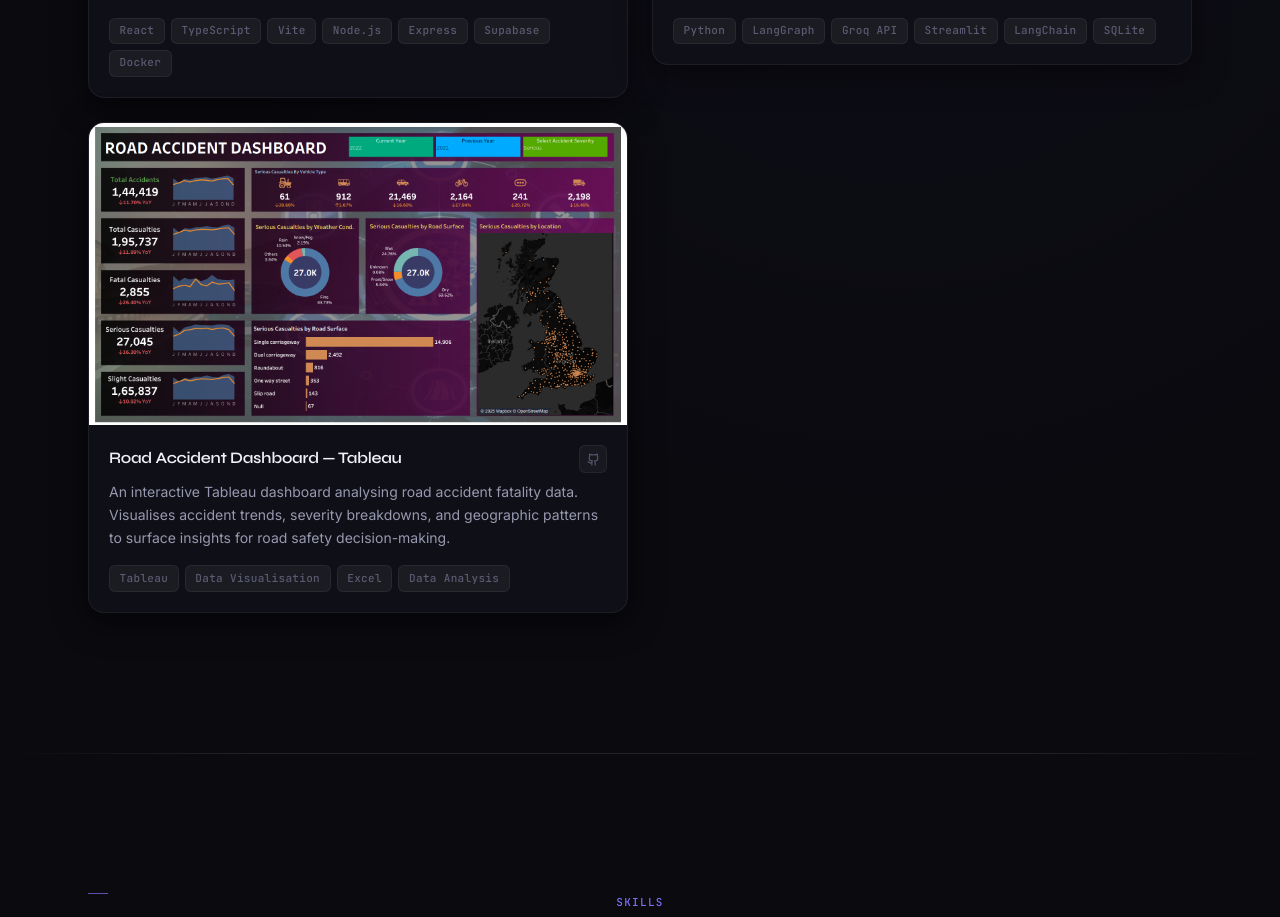
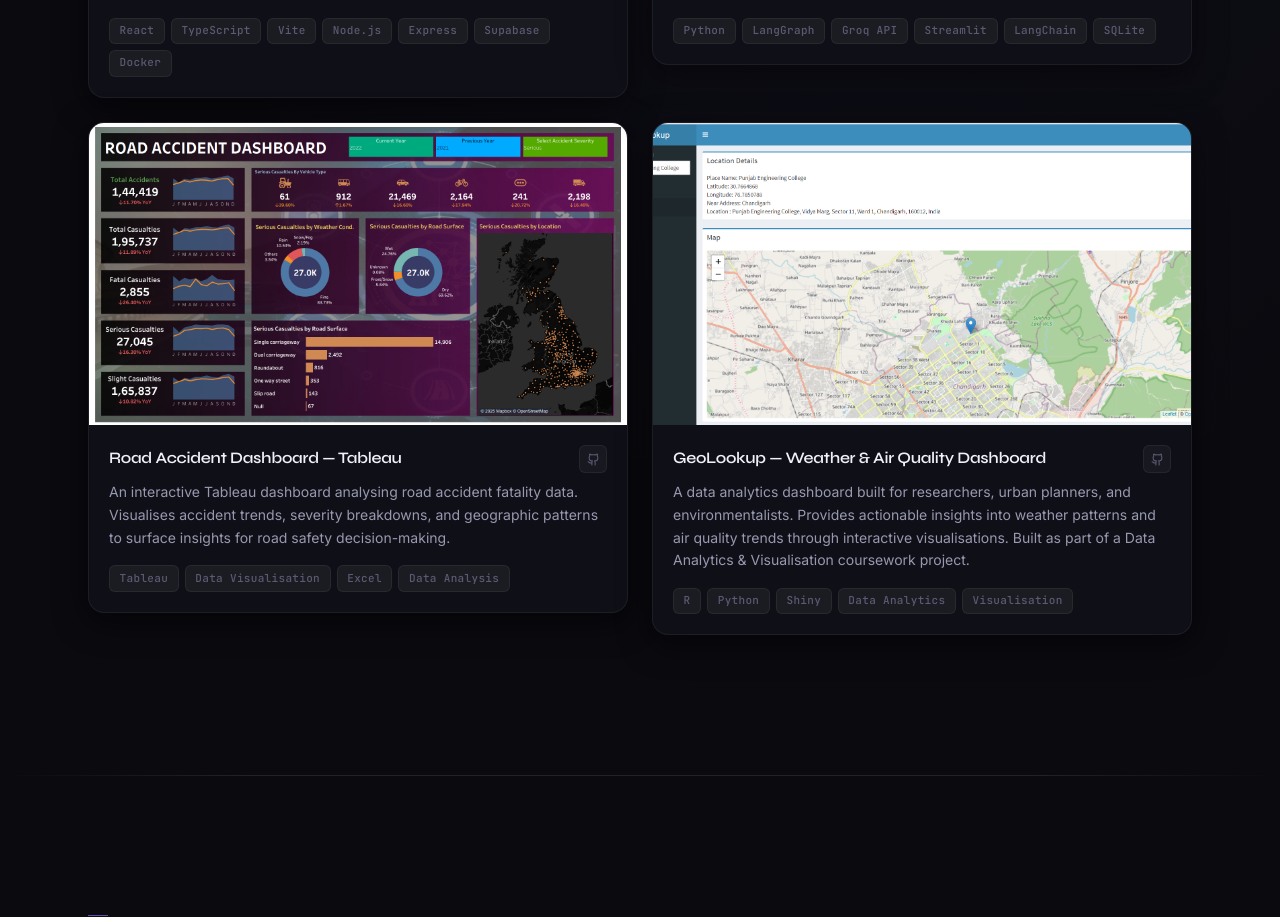
Before and after one commit to Harshit6057/Harshit6057.github.io, a Next.js app: page / in a window 1280 px wide. Shown: the part 4280-5197 px from the top of the page. Built offline with nearby package versions, Linux system fonts and the light colour scheme.

Commit message:
feat: add GeoLookup weather & air quality dashboard project

```diff
--- a/src/components/sections/ProjectsSection.tsx
+++ b/src/components/sections/ProjectsSection.tsx
@@ -64,6 +64,15 @@ const PROJECTS: Project[] = [
     tags:        ["Tableau", "Data Visualisation", "Excel", "Data Analysis"],
     github:      "https://github.com/Harshit6057/road-accident-dashboard",
     image:       "/images/Road_Accident.png",
+    featured:    true,
+  },
+  {
+    title:       "GeoLookup — Weather & Air Quality Dashboard",
+    description:
+      "A data analytics dashboard built for researchers, urban planners, and environmentalists. Provides actionable insights into weather patterns and air quality trends through interactive visualisations. Built as part of a Data Analytics & Visualisation coursework project.",
+    tags:        ["R", "Python", "Shiny", "Data Analytics", "Visualisation"],
+    github:      "https://github.com/Harshit6057/GeoLookup",
+    image:       "/images/Geolookup.png",
     featured:    true,
   },
 ];
```
Also changed, not shown: public/images/Geolookup.png (added).
